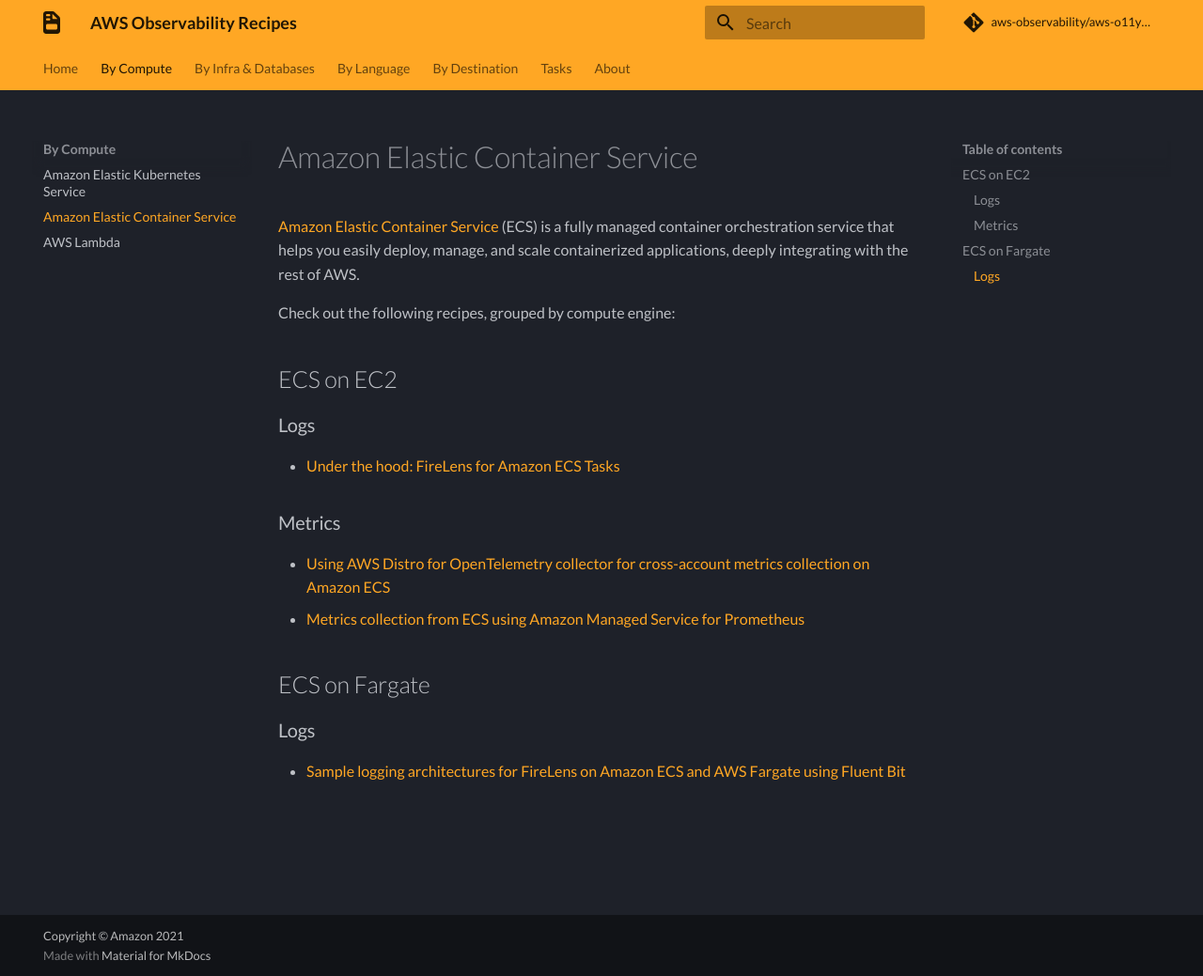
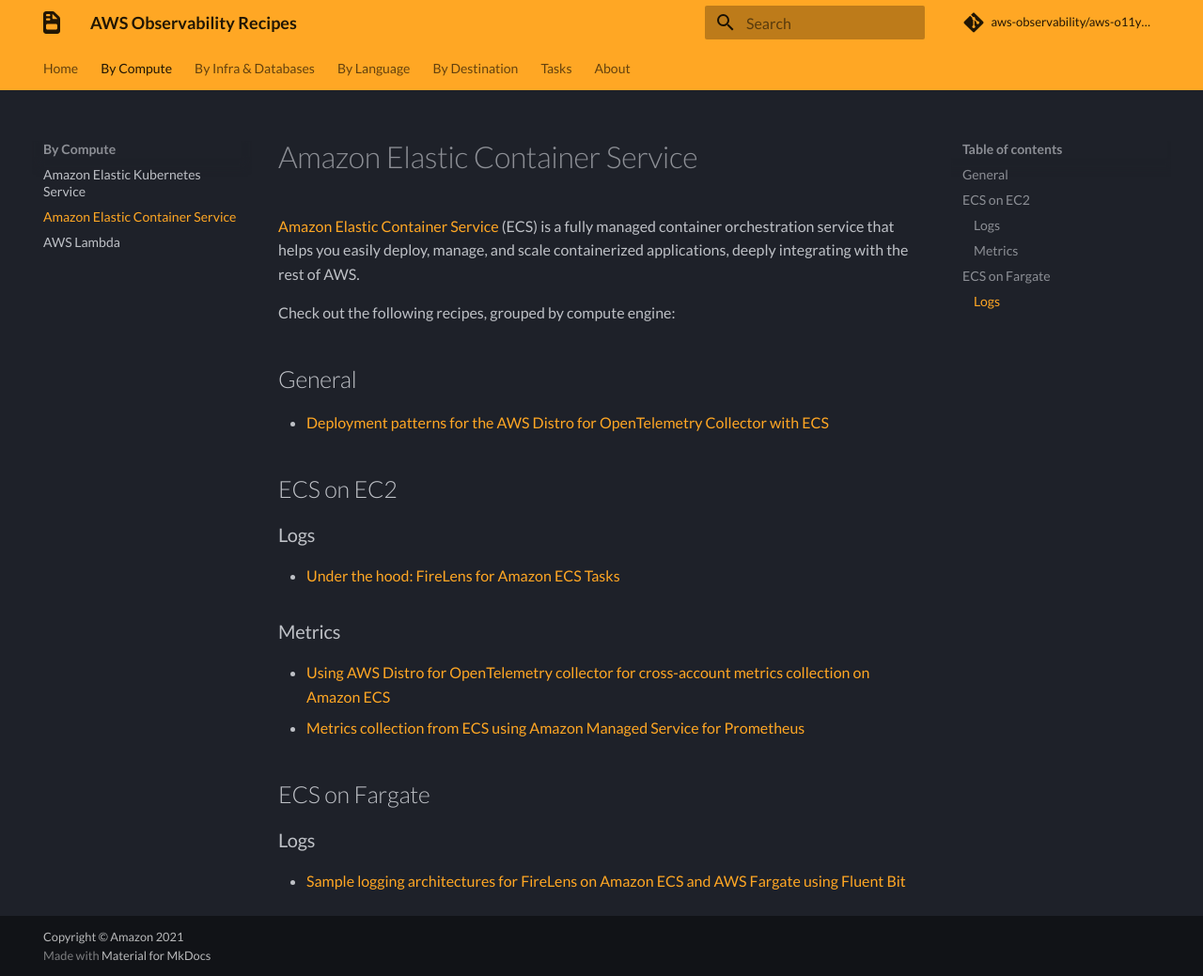
Before and after one commit to aws-observability/aws-o11y-recipes, an MkDocs documentation site: the page built from docs/ecs.md, in a window 1280 px wide and 1039 px high. Shown: the whole window at 94% size. Built offline with MkDocs 1.6.1 and Material for MkDocs 9.7.7, drawn with Linux system fonts in a browser that asks for light colours; some web fonts are replaced; comment, search, counter and statistics services are not loaded.

Commit message:
adds a few missing recipes across the board

```diff
--- a/docs/ecs.md
+++ b/docs/ecs.md
@@ -5,6 +5,10 @@
 containerized applications, deeply integrating with the rest of AWS.
 
 Check out the following recipes, grouped by compute engine:
+
+## General
+
+- [Deployment patterns for the AWS Distro for OpenTelemetry Collector with ECS][adot-patterns-ecs]
 
 ## ECS on EC2
 
@@ -24,6 +28,7 @@
 - [Sample logging architectures for FireLens on Amazon ECS and AWS Fargate using Fluent Bit][firelens-fb]
 
 [ecs-main]: https://aws.amazon.com/ecs/
+[adot-patterns-ecs]: https://aws.amazon.com/blogs/opensource/deployment-patterns-for-the-aws-distro-for-opentelemetry-collector-with-amazon-elastic-container-service/
 [firelens-uth]: https://aws.amazon.com/blogs/containers/under-the-hood-firelens-for-amazon-ecs-tasks/
 [adot-xaccount-metrics]: https://aws.amazon.com/blogs/opensource/using-aws-distro-for-opentelemetry-collector-for-cross-account-metrics-collection-on-amazon-ecs/
 [ecs-amp]: https://aws.amazon.com/blogs/opensource/metrics-collection-from-amazon-ecs-using-amazon-managed-service-for-prometheus/
```
Also changed, not shown: docs/amg.md (+2 -0 lines), docs/cw.md (+2 -0 lines).
